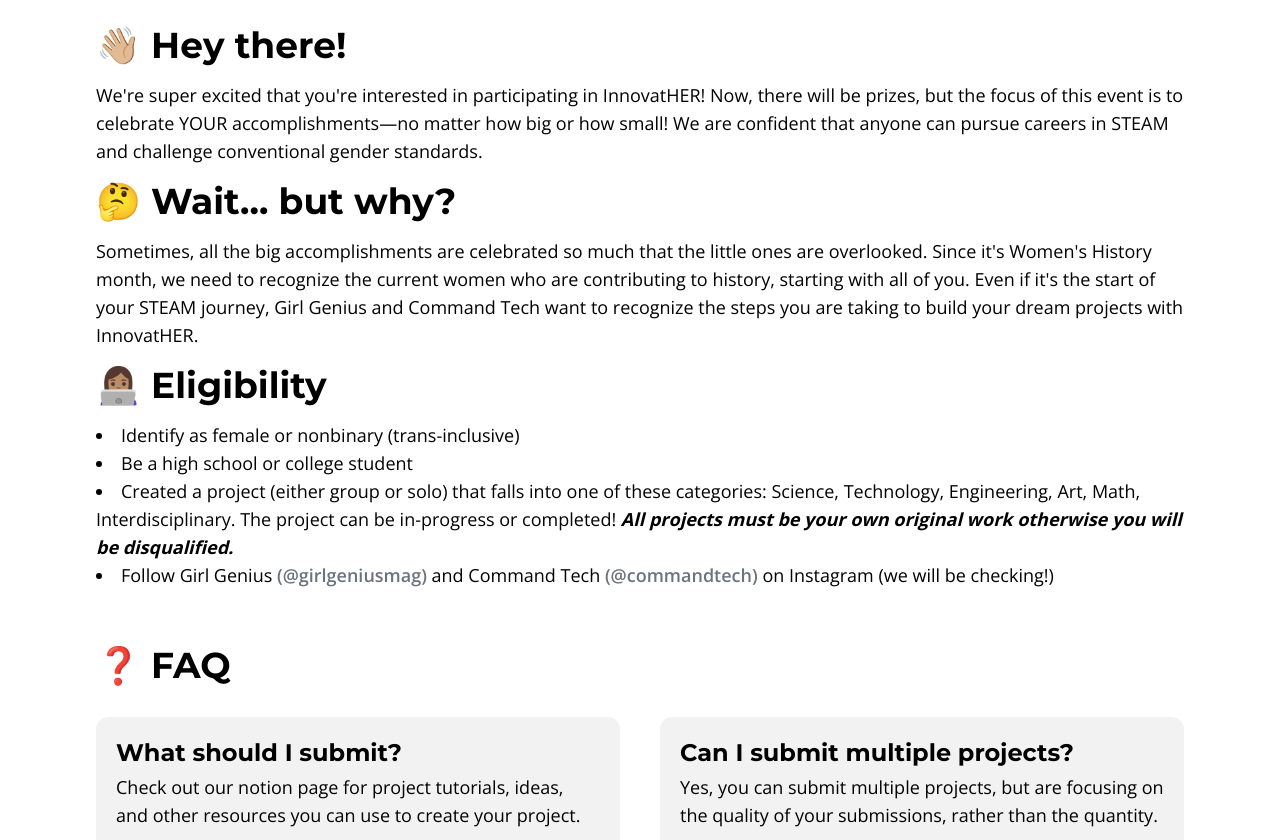
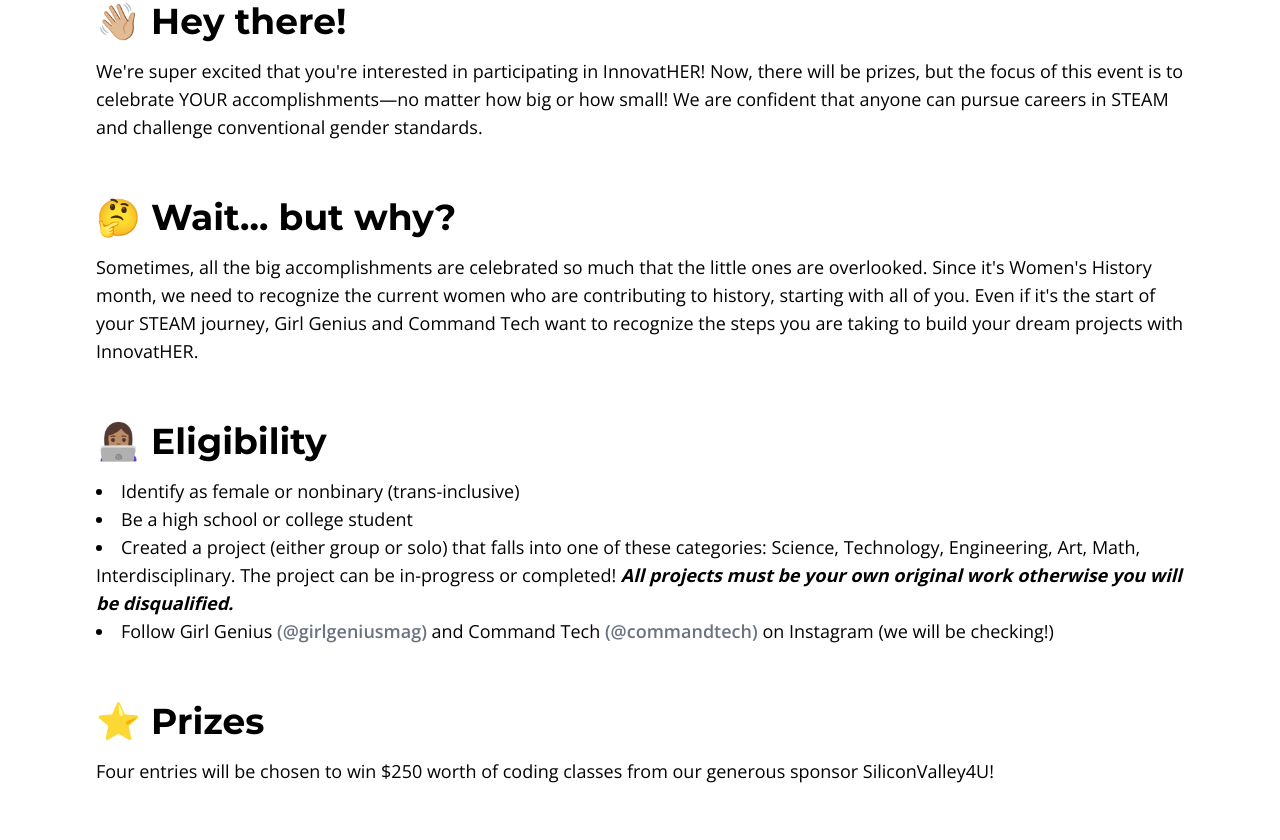
Before and after one commit to Command-Tech/InnovatHER-website, a Next.js app: page /guidelines in a window 1280 px wide. Shown: the part 219-1059 px from the top of the page. Built offline with nearby package versions, Linux system fonts and the light colour scheme.

Commit message:
feat: add prize secction (#26)
* feat: add prizes

* fix: closing tag for prize seciton

```diff
--- a/pages/guidelines.js
+++ b/pages/guidelines.js
@@ -19,8 +19,8 @@
         </p>
       </div>
       <main>
-        <section className="-mt-8">
-          <div>
+        <section className="-mt-14">
+          <section>
             <h2>👋🏼 Hey there!</h2>
             <p>
               We're super excited that you're interested in participating in
@@ -29,8 +29,8 @@
               small! We are confident that anyone can pursue careers in STEAM
               and challenge conventional gender standards.
             </p>
-          </div>
-          <div>
+          </section>
+          <section>
             <h2>🤔 Wait... but why?</h2>
             <p>
               Sometimes, all the big accomplishments are celebrated so much that
@@ -40,10 +40,13 @@
               STEAM journey, Girl Genius and Command Tech want to recognize the
               steps you are taking to build your dream projects with InnovatHER.
             </p>
-          </div>
+          </section>
           <div>
             <h2>👩🏽‍💻 Eligibility</h2>
-            <ul role="list" className="list-disc list-inside font-openSans text-lg">
+            <ul
+              role="list"
+              className="list-disc list-inside font-openSans text-lg"
+            >
               <li>Identify as female or nonbinary (trans-inclusive)</li>
               <li>Be a high school or college student</li>
               <li>
@@ -68,6 +71,13 @@
               </li>
             </ul>
           </div>
+        </section>
+        <section>
+          <h2>⭐ Prizes</h2>
+          <p>
+            Four entries will be chosen to win $250 worth of coding classes from
+            our generous sponsor SiliconValley4U!
+          </p>
         </section>
         <section>
           <h2>❓ FAQ</h2>
```
